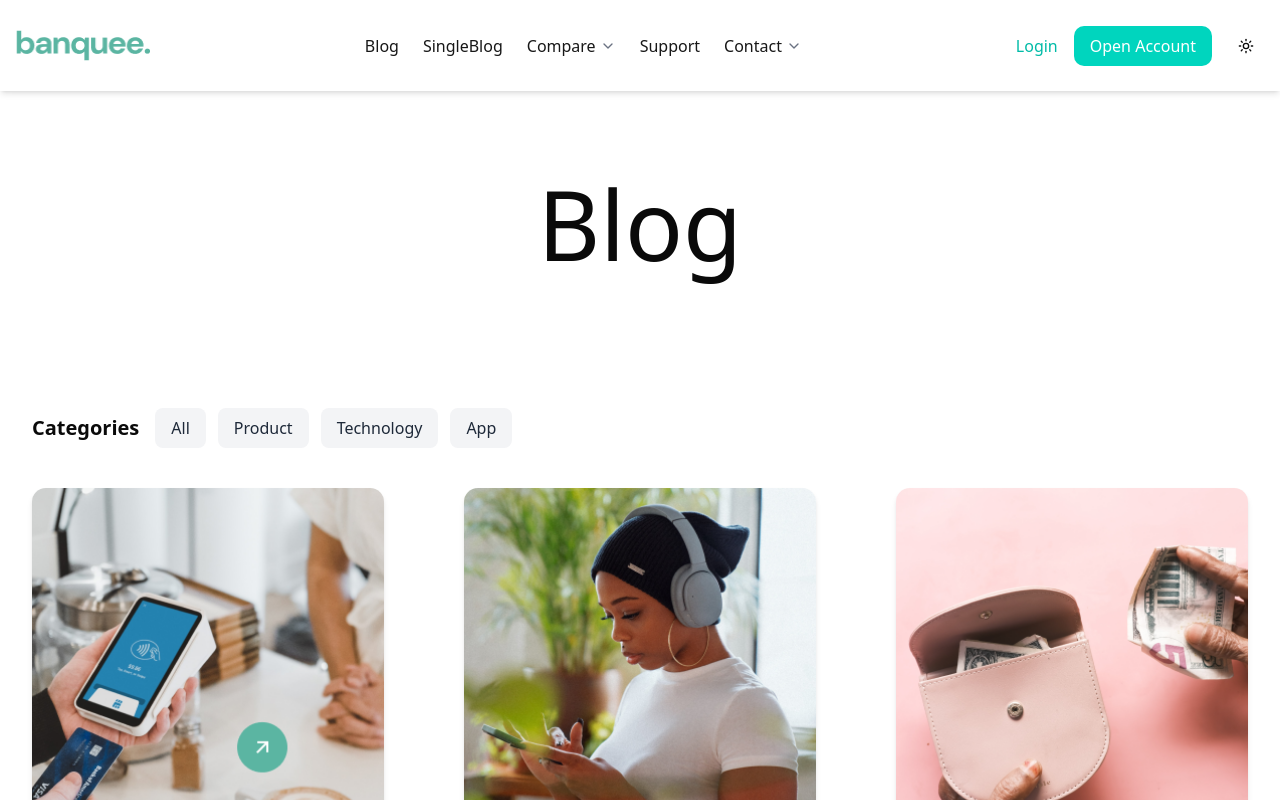
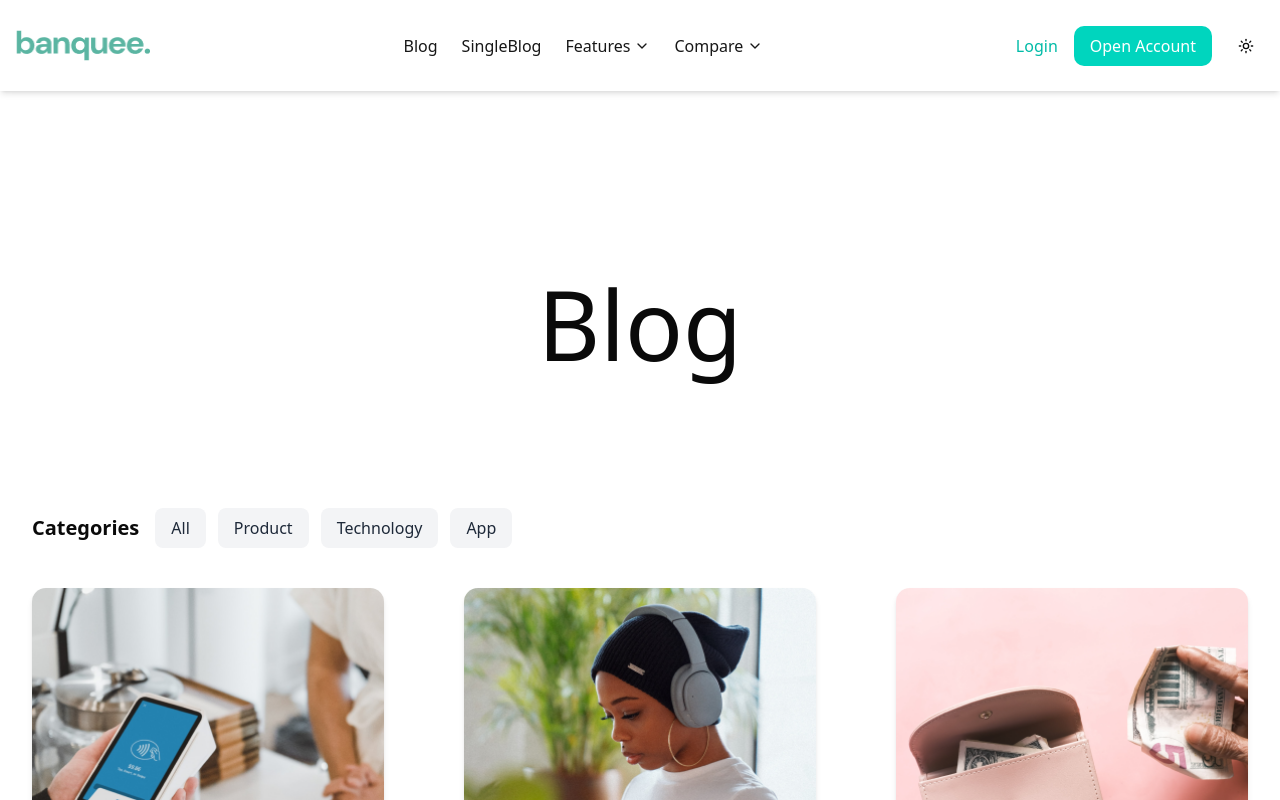
Before and after one commit to israt-zahan-pritha/Task-1, a Next.js app: page /blog in a window 1280 px wide. Shown: the top 800 px of the page. Built offline with nearby package versions, Linux system fonts and the light colour scheme.

Commit message:
add navbar

```diff
--- a/src/app/blog/BlogPosts.tsx
+++ b/src/app/blog/BlogPosts.tsx
@@ -47,8 +47,8 @@ const blogPosts = [
 
 export default function BlogPosts() {
   return (
-    <div className="mx-auto max-w-[1400px] px-4 md:px-6 lg:px-8">
-      <div className="grid grid-cols-1 sm:grid-cols-2 lg:grid-cols-3 gap-10 md:gap-14 lg:gap-20 pb-16 md:pb-20 lg:pb-28 justify-center">
+    <div className="mx-auto max-w-custom px-4 md:px-6 lg:px-8">
+      <div className="grid grid-cols-1 sm:grid-cols-2 lg:grid-cols-3 gap-10 md:gap-14 lg:gap-20 pb-16 md:pb-20 lg:pb-28 justify-center place-items-center">
         {blogPosts.map((post, index) => (
           <BlogCard key={index} {...post} />
         ))}
--- a/src/app/singleblog/Post.tsx
+++ b/src/app/singleblog/Post.tsx
@@ -31,7 +31,7 @@ export default function Post() {
 
   return (
     <div className="mx-auto max-w-[1400px] mt-8 px-4 md:px-6 lg:px-8">
-      <div className="grid grid-cols-1 sm:grid-cols-2 lg:grid-cols-3 gap-10 md:gap-14 lg:gap-20 pb-16 md:pb-20 lg:pb-28 justify-center">
+      <div className="grid grid-cols-1 sm:grid-cols-2 lg:grid-cols-3 gap-10 md:gap-14 lg:gap-20 pb-16 md:pb-20 lg:pb-28 justify-center place-items-center">
         {blogPosts.map((post, index) => (
           <BlogCard key={index} {...post} />
         ))}
--- a/src/app/singleblog/SinglePage.tsx
+++ b/src/app/singleblog/SinglePage.tsx
@@ -40,7 +40,7 @@ export default function SinglePage() {
       </div>
 
       {/* Content Section */}
-      <div className="max-w-3xl text-left mt-16">
+      <div className="max-w-5xl text-left mt-16">
         <h2 className="text-3xl font-medium text-primary dark:text-white]">
           Et malesuada fames ac turpis
         </h2>
--- a/src/components/layout/BlogCard.tsx
+++ b/src/components/layout/BlogCard.tsx
@@ -29,12 +29,10 @@ export default function BlogCard({
 
       {/* Content Section */}
       <div className="p-5">
-        <h3 className="text-xl md:text-2xl font-medium text-[#1A191E]">
+        <h3 className="text-xl md:text-2xl font-medium text-primary">
           {title}
         </h3>
-        <p className="text-sm md:text-base text-[#1A191E] mt-2">
-          {description}
-        </p>
+        <p className="text-sm md:text-base text-primary mt-2">{description}</p>
 
         {/* Categories */}
         <div className="flex flex-wrap gap-2 mt-4">
--- a/src/components/layout/Header.tsx
+++ b/src/components/layout/Header.tsx
@@ -1,17 +1,25 @@
 "use client";
 
 import { useState } from "react";
-import { ChevronDown, Menu, X, MoonIcon, SunIcon } from "lucide-react";
+import { Menu, X, MoonIcon, SunIcon, ChevronDown } from "lucide-react";
 import Link from "next/link";
 import Image from "next/image";
 import { useTheme } from "next-themes";
 import { Button } from "../ui/button";
+
+const navigation = [
+  { name: "Blog", href: "/blog" },
+  { name: "SingleBlog", href: "/singleblog" },
+  { name: "Features", href: "/features" },
+  { name: "Compare", href: "/compare" },
+];
 
 export default function Header() {
   const { theme, setTheme } = useTheme();
   const [isOpen, setIsOpen] = useState(false);
 
   return (
+    <>
       <header className="fixed top-0 left-0 w-full bg-white dark:bg-black shadow-md z-50">
         <nav className="max-w-custom h-[91px] mx-auto flex justify-between items-center p-4">
           {/* Logo */}
@@ -28,21 +36,17 @@ export default function Header() {
 
           {/* Desktop Navbar */}
           <ul className="hidden md:flex space-x-6 text-primary text-base font-medium dark:text-gray-200">
-          <li className="cursor-pointer hover:text-gray-500">
-            <Link href="/blog">Blog</Link>
+            {navigation.map((item) => (
+              <li
+                key={item.name}
+                className="relative flex items-center space-x-1 cursor-pointer hover:text-gray-500"
+              >
+                <Link href={item.href}>{item.name}</Link>
+                {(item.name === "Features" || item.name === "Compare") && (
+                  <ChevronDown className="h-4 w-4" />
+                )}
               </li>
-          <li className="cursor-pointer hover:text-gray-500">
-            <Link href="/singleblog">SingleBlog</Link>
-          </li>
-          <li className="cursor-pointer hover:text-gray-500 relative flex items-center space-x-1">
-            <span>Compare</span>
-            <ChevronDown className="w-4 h-4 text-gray-500 dark:text-gray-400" />
-          </li>
-          <li className="cursor-pointer hover:text-gray-500">Support</li>
-          <li className="cursor-pointer hover:text-gray-500 relative flex items-center space-x-1">
-            <span>Contact</span>
-            <ChevronDown className="w-4 h-4 text-gray-500 dark:text-gray-400" />
-          </li>
+            ))}
           </ul>
 
           {/* Buttons & Theme Toggle */}
@@ -53,17 +57,16 @@ export default function Header() {
             <button className="bg-teal-400 text-white px-4 py-2 rounded-lg hover:bg-teal-500">
               Open Account
             </button>
-          {/* Add Toggle Them  */}
             <Button
               variant="ghost"
               size="icon"
               onClick={() => setTheme(theme === "dark" ? "light" : "dark")}
+              className="relative"
             >
               <SunIcon className="h-5 w-5 rotate-0 scale-100 transition-all dark:-rotate-90 dark:scale-0" />
               <MoonIcon className="absolute h-5 w-5 rotate-90 scale-0 transition-all dark:rotate-0 dark:scale-100" />
               <span className="sr-only">Toggle theme</span>
             </Button>
-          {/* Add Toggle Them  */}
           </div>
 
           {/* Mobile Menu Button */}
@@ -75,42 +78,73 @@ export default function Header() {
           </button>
         </nav>
 
-      {/* Mobile Menu */}
-      {isOpen && (
-        <div className="md:hidden absolute top-full left-0 w-full bg-white dark:bg-gray-900 shadow-md p-4">
-          <ul className="flex flex-col space-y-4 text-primary dark:text-gray-200">
-            <li className="cursor-pointer hover:text-gray-500">
-              <Link href="/blog">Blog</Link>
+        {/* Mobile Menu with Fixes */}
+        <div
+          className={`fixed inset-0 bg-white dark:bg-gray-900 shadow-md p-4 max-h-[40vh] overflow-y-auto transform transition-transform duration-300 ${
+            isOpen ? "translate-x-0" : "-translate-x-full"
+          } md:hidden`}
+        >
+          {/* Mobile Header with Close Button */}
+          <div className="flex justify-between items-center mb-4">
+            {/* Logo */}
+            <Link href="/" onClick={() => setIsOpen(false)}>
+              <Image
+                src="/images/banquee.png"
+                alt="Banquee Logo"
+                width={120}
+                height={28}
+              />
+            </Link>
+
+            {/* Close Button */}
+            <button onClick={() => setIsOpen(false)}>
+              <X size={28} className="text-primary dark:text-gray-200" />
+            </button>
+          </div>
+
+          {/* Mobile Navigation */}
+          <ul className="flex flex-col space-y-4 text-primary dark:text-gray-200 px-6">
+            {navigation.map((item) => (
+              <li
+                key={item.name}
+                className="relative flex items-center space-x-1 cursor-pointer hover:text-gray-500"
+              >
+                <Link href={item.href} onClick={() => setIsOpen(false)}>
+                  {item.name}
+                </Link>
+                {(item.name === "Features" || item.name === "Compare") && (
+                  <ChevronDown className="h-4 w-4" />
+                )}
               </li>
-            <li className="cursor-pointer hover:text-gray-500">
-              <Link href="/singleblog">SingleBlog</Link>
-            </li>
-            <li className="cursor-pointer hover:text-gray-500 flex items-center space-x-1">
-              <span>Compare</span>
-              <ChevronDown className="w-4 h-4 text-gray-500 dark:text-gray-400" />
-            </li>
-            <li className="cursor-pointer hover:text-gray-500">Support</li>
-            <li className="cursor-pointer hover:text-gray-500 flex items-center space-x-1">
-              <span>Contact</span>
-              <ChevronDown className="w-4 h-4 text-gray-500 dark:text-gray-400" />
-            </li>
+            ))}
           </ul>
 
           {/* Mobile Buttons */}
-          <div className="flex flex-col space-y-4 mt-4">
-            <button className="text-teal-500 dark:text-teal-300 hover:text-teal-700 text-left">
+          <div className="flex flex-col space-y-4 mt-6 px-6">
+            <button
+              className="text-teal-500 dark:text-teal-300 hover:text-teal-700 text-left"
+              onClick={() => setIsOpen(false)}
+            >
               Login
             </button>
-            <button className="bg-teal-400 text-white px-4 py-2 rounded-lg hover:bg-teal-500 text-left">
+            <button
+              className="bg-teal-400 text-white px-4 py-2 rounded-lg hover:bg-teal-500 text-left"
+              onClick={() => setIsOpen(false)}
+            >
               Open Account
             </button>
 
-            {/* Theme Toggle */}
+            {/* Theme Toggle Button */}
             <Button
               variant="ghost"
               size="icon"
-              onClick={() => setTheme(theme === "dark" ? "light" : "dark")}
-              className="self-start"
+              // title="Toggle theme"
+              // aria-label="Toggle theme"
+              onClick={() => {
+                setTheme(theme === "dark" ? "light" : "dark");
+                setIsOpen(false);
+              }}
+              className="self-start relative"
             >
               <SunIcon className="h-5 w-5 rotate-0 scale-100 transition-all dark:-rotate-90 dark:scale-0" />
               <MoonIcon className="absolute h-5 w-5 rotate-90 scale-0 transition-all dark:rotate-0 dark:scale-100" />
@@ -118,7 +152,12 @@ export default function Header() {
             </Button>
           </div>
         </div>
-      )}
       </header>
+
+      {/* Hero Section Content */}
+      <main className="pt-[100px]">
+        {/* Hero Section or other content goes here */}
+      </main>
+    </>
   );
 }
--- a/src/components/layout/Transactions.tsx
+++ b/src/components/layout/Transactions.tsx
@@ -32,7 +32,7 @@ export default function Transactions({
           {points.map((point, index) => (
             <li key={index} className="flex items-center space-x-3">
               <Image
-                src="/images/badgeOLD.png"
+                src="/images/badge3.png"
                 alt="Check Icon"
                 width={24}
                 height={24}
```
Also changed, not shown: public/images/badge3.png (renamed from public/images/badgeOLd.png). Lines whose indentation alone changed are shown as unchanged.
